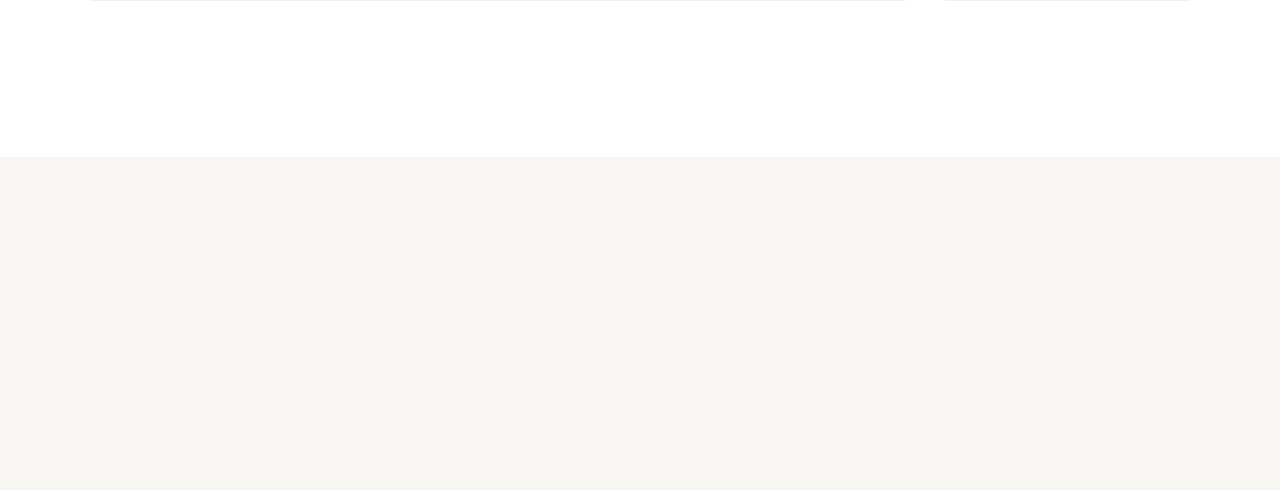
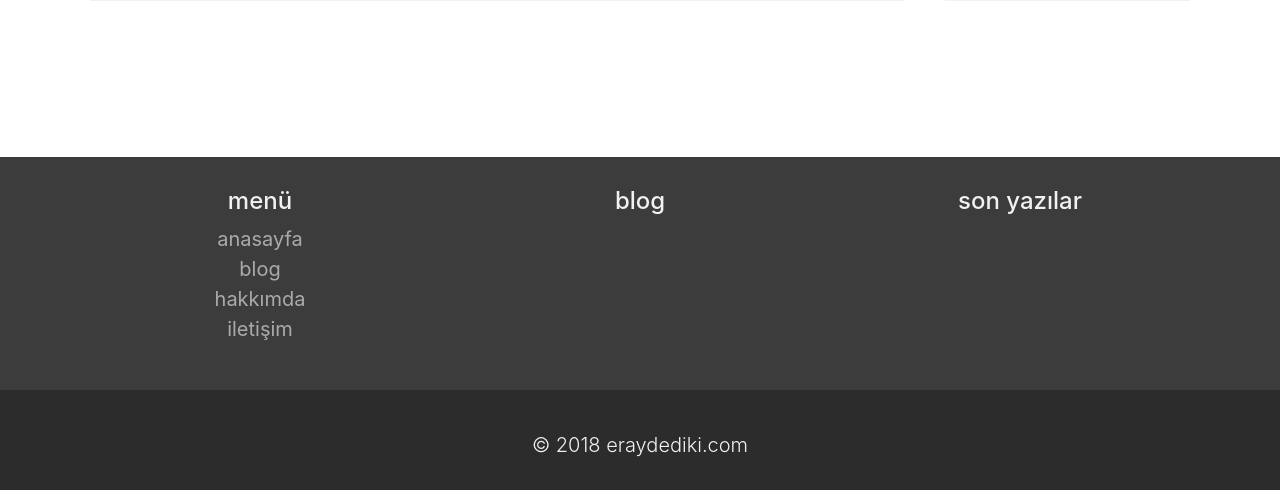
Before and after one commit to eademir/ed, a web app: file index.html in a window 1280 px wide. Shown: the part 1569-2059 px from the top of the page. Before the commit the page ends 1726 px from the top, so only its background shows below. Run offline with its HTML, style and script files only (its server is not run), Linux system fonts and the light colour scheme.

Commit message:
bütün sayfalarda footer son halini aldı

```diff
--- a/assets/css/style.css
+++ b/assets/css/style.css
@@ -4,10 +4,16 @@ header{display:block;width:100%;background: #ffffff1f;position: fixed;z-index:99
 nav ul {text-align:center;display:block;padding:20px;margin:auto;list-style: none;}
 nav ul li {display:inline-block;padding:10px;text-align:center;position:sticky;}
 nav ul li a {font-size:20px;font-weight: bolder; color: #005555}
-a, a:active, a:hover, a:focus{text-decoration: none;}
+nav ul li a,nav ul li  a:active,nav ul li  a:hover,nav ul li  a:focus{text-decoration: none !important;font-size:20px;font-weight: bolder; color: #005555 !important}
 p{font-size:13px;}
 .index .show .banner{overflow: hidden;height:1000px;width:100%;}
 .index .show .banner .part1{width:100%;height:1000px;background: url(../images/part1.jpg) top fixed no-repeat; position: absolute;}
 .index .show .banner .part2{width:100%;height:1000px;background: url(../images/part2.png) bottom no-repeat;position: absolute;z-index: 9;display:block;}
-.index .container .row .col-sm-3, .index .container .row .col-sm-9{padding:20px;margin-top:50px;}
+.index .container .row .col-sm-12 {padding:20px;margin-top:50px;}
 .index .container .row .in {background-color: #f1f1f1;height:500px; width:100%;display:block;margin:auto;}
+footer.top{min-height:220px;width:100%;background-color: #3c3c3c;display:block;padding:30px;text-align: center;}
+footer.top ul{list-style: none}
+footer.top a, footer.top a:hover, footer.top a:active, footer.top a:focus{color:#aaa;text-decoration: none;font-size:20px;}
+footer.top h4{color:#f1f1f1;}
+footer.bottom{height:100px;padding:40px;width:100%;display:block;background-color: #2c2c2c;}
+footer.bottom p{color:#f1f1f1;font-weight:300;font-size:20px;text-align:center;}
--- a/index.html
+++ b/index.html
@@ -4,8 +4,8 @@
         <title>eray dedi ki</title>
         <meta charset="utf-8">
         <link href='assets/css/style.css' rel='stylesheet' type='text/css'>
-        <link href='assets/css/bootstrap.min.css' rel='stylesheet' type='text/css'>
-
+        <link href='assets/css/bootstrap.min.css' rel='stylesheet'>
+        <meta name="viewport" content="width=device-width, initial-scale=1.0">
     </head>
     <body>
         <header>
@@ -26,12 +26,12 @@
         </div>
         <div class="container">
             <div class="row">
-                <div class="col-sm-9">
+                <div class="col-md-9 col-sm-12">
                     <div class="in">
 
                     </div>
                 </div>
-                <div class="col-sm-3">
+                <div class="col-md-3 col-sm-12">
                     <div class="in">
 
                     </div>
@@ -47,11 +47,45 @@
                 <li></li>
             </ul>
         </div>
+        <!--footer başlangıç-->
         <footer class="top">
-
+            <div class="container">
+                <div class="row">
+                    <div class="col-sm-4">
+                        <h4>menü</h4>
+                        <ul>
+                            <li><a href="">anasayfa</a></li>
+                            <li><a href="">blog</a></li>
+                            <li><a href="">hakkımda</a></li>
+                            <li><a href="">iletişim</a></li>
+                        </ul>
+                    </div>
+                    <div class="col-sm-4">
+                        <a href=""><h4>blog</h4></a>
+                        <ul>
+                            <li><a href=""></a></li>
+                            <li><a href=""></a></li>
+                            <li><a href=""></a></li>
+                            <li><a href=""></a></li>
+                        </ul>
+                    </div>
+                    <div class="col-sm-4">
+                        <h4>son yazılar</h4>
+                        <ul>
+                            <li><a href=""></a></li>
+                            <li><a href=""></a></li>
+                            <li><a href=""></a></li>
+                            <li><a href=""></a></li>
+                        </ul>
+                    </div>
+                </div>
+            </div>
         </footer>
         <footer class="bottom">
-
+                <div class="container">
+                    <p>&copy; 2018 eraydediki.com</p>
+                </div>
         </footer>
+        <!--footer bitiş-->
     </body>
 </html>
```
Also changed, not shown: about-me.html (+36 -2 lines), blog.html (+36 -2 lines), contact.html (+36 -2 lines).
